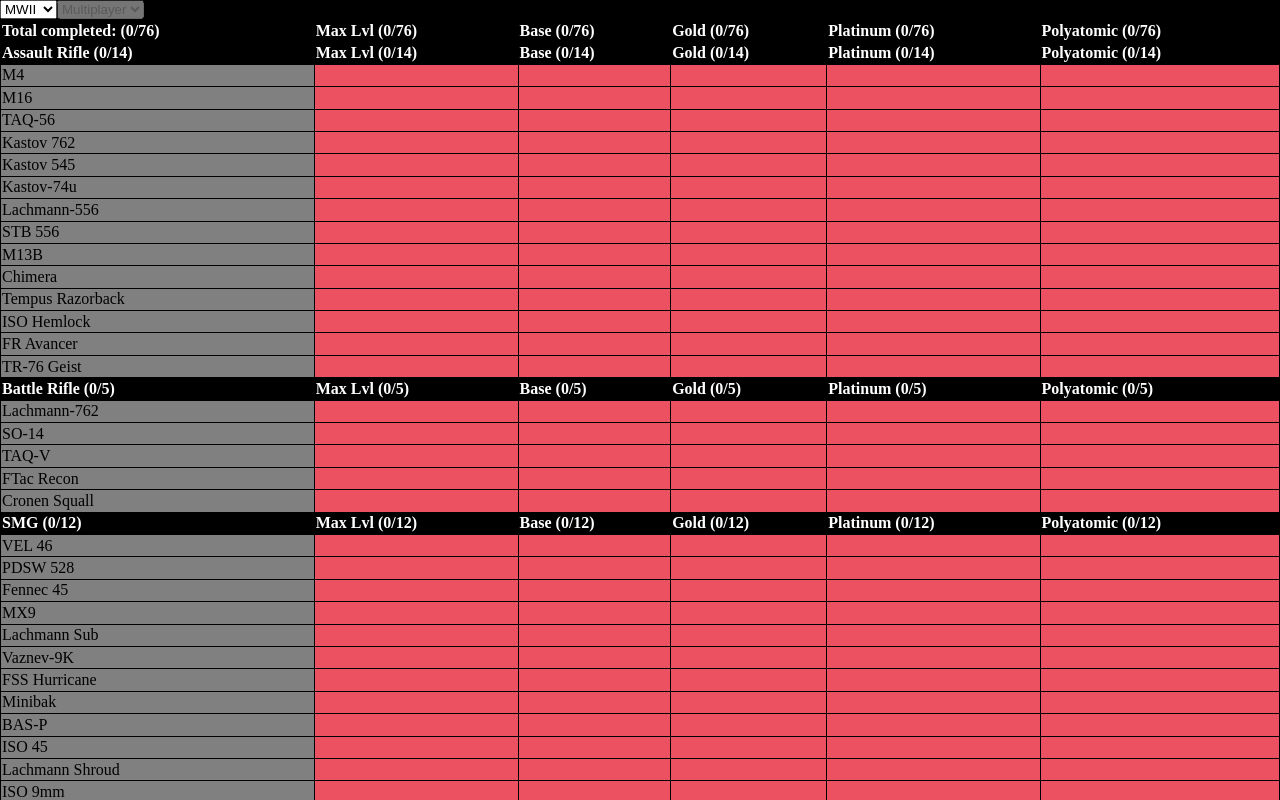
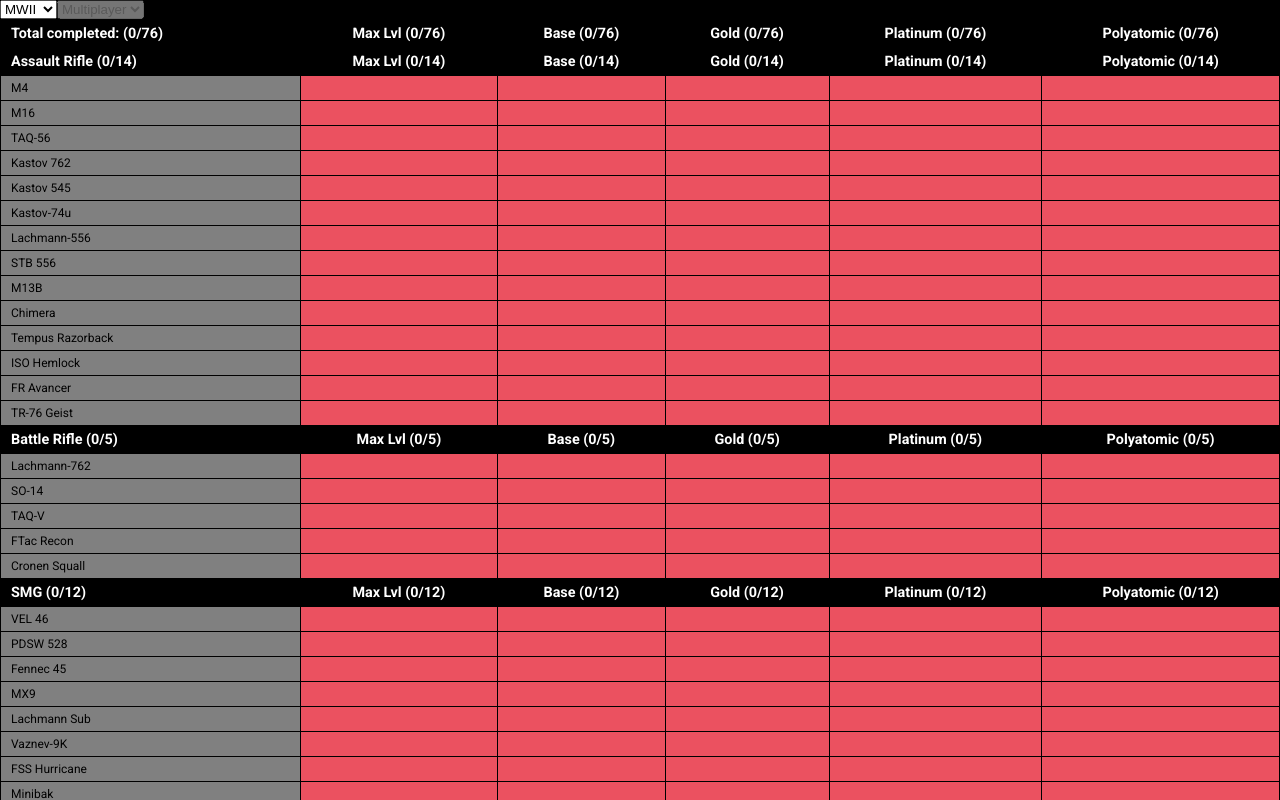
Before and after one commit to mavanmanen/CoD-Camo-Tracker, a Vue app: page / in a window 1280 px wide. Shown: the top 800 px of the page. Built offline with nearby package versions, Linux system fonts and the light colour scheme.

Commit message:
Update styling

```diff
--- a/src/App.vue
+++ b/src/App.vue
@@ -79,15 +79,19 @@
 </template>
 
 <style lang="scss">
+@import url('https://fonts.googleapis.com/css2?family=Roboto:wght@400;700;900&display=swap');
+
 * {
   box-sizing: border-box;
 }
 
 html,
 body {
+  font-family: 'Roboto', sans-serif;
   margin: 0;
   padding: 0;
   background-color: black;
+  font-size: 12px;
 }
 
 table {
@@ -99,11 +103,21 @@
     text-align: left;
     height: 1.4rem;
     border: solid 1px black;
+    padding: 5px 10px;
   }
 
   thead {
+    font-size: 1.2rem;
     background-color: black;
     color: white;
+
+    th {
+      &:first-child {
+        text-align: left;
+      }
+
+      text-align: center;
+    }
   }
 
   tr {
```
